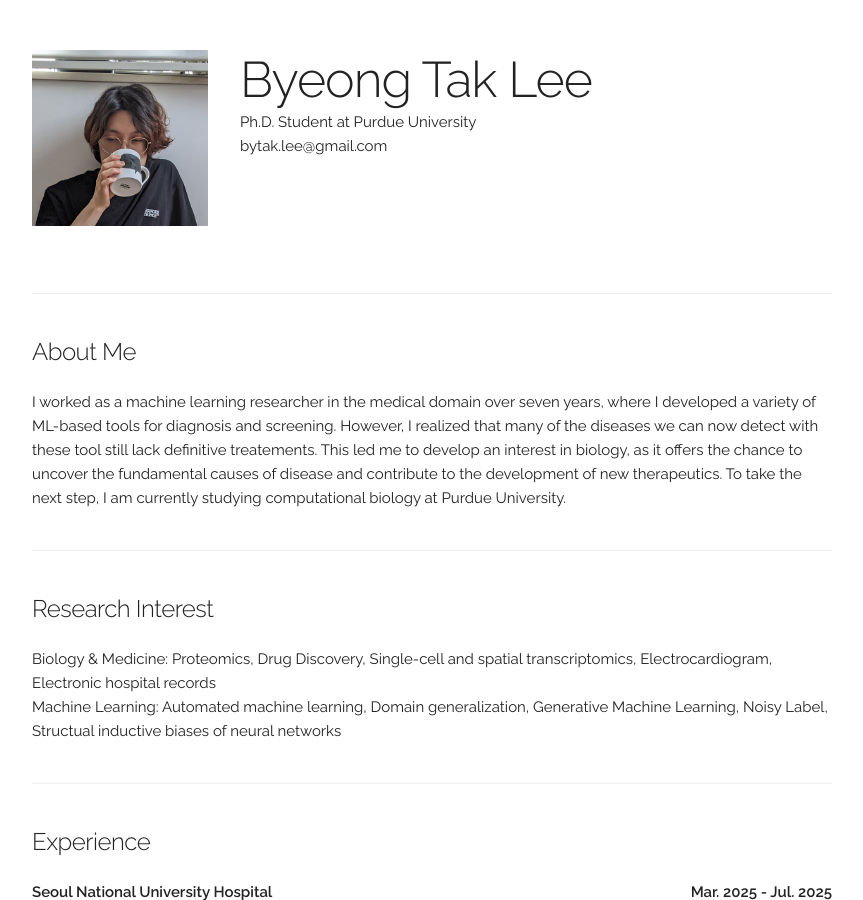
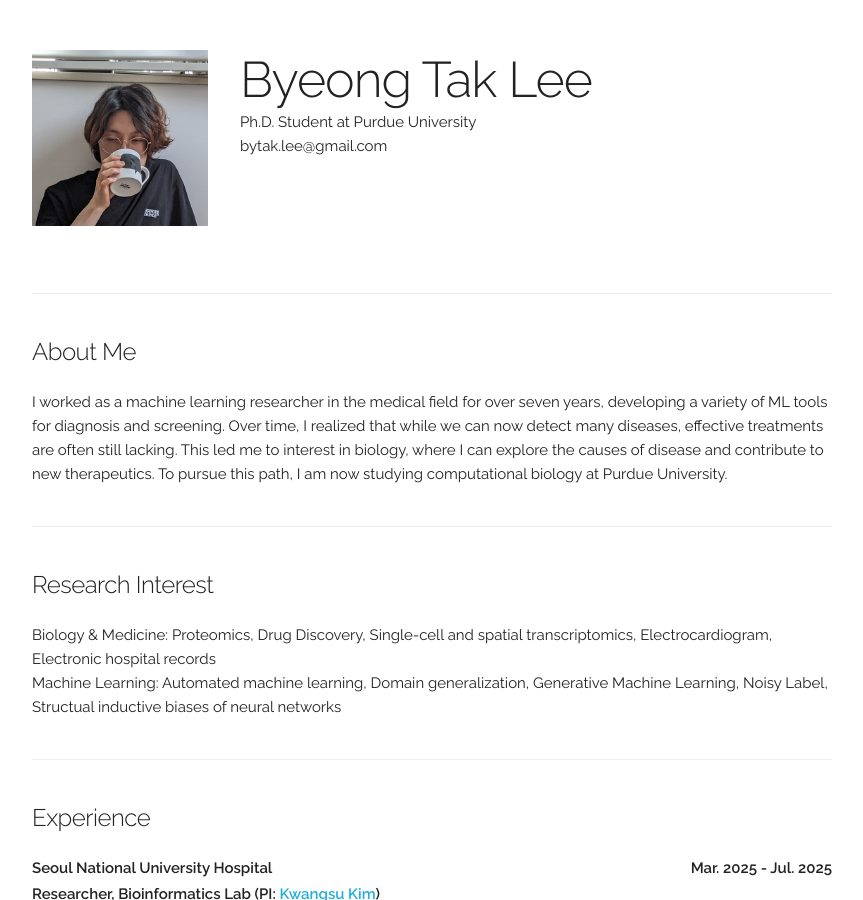
Before and after one commit to byeongtak/byeongtak.github.io, a Jekyll site: the page built from index.html, in a window 1280 px wide and 900 px high. Shown: the whole window, without its empty margins (208-1071 px from the left). Built offline with Jekyll 4.4.1, drawn with Linux system fonts in a browser that asks for light colours.

Commit message:
Update index.html

```diff
--- a/index.html
+++ b/index.html
@@ -15,10 +15,10 @@
 <!-- ========== About ========== -->
 <div class="docs-section" id="about">
   <h5>About Me</h5>
-	I worked as a machine learning researcher in the medical domain over seven years, where I developed a variety of ML-based tools for diagnosis and screening.
-	However, I realized that many of the diseases we can now detect with these tool still lack definitive treatements.
-	This led me to develop an interest in biology, as it offers the chance to uncover the fundamental causes of disease and contribute to the development of new therapeutics.
-	To take the next step, I am currently studying computational biology at Purdue University.
+	I worked as a machine learning researcher in the medical field for over seven years, developing a variety of ML tools for diagnosis and screening.
+	Over time, I realized that while we can now detect many diseases, effective treatments are often still lacking.
+	This led me to interest in biology, where I can explore the causes of disease and contribute to new therapeutics.
+	To pursue this path, I am now studying computational biology at Purdue University.
 </div>
 
 
```
